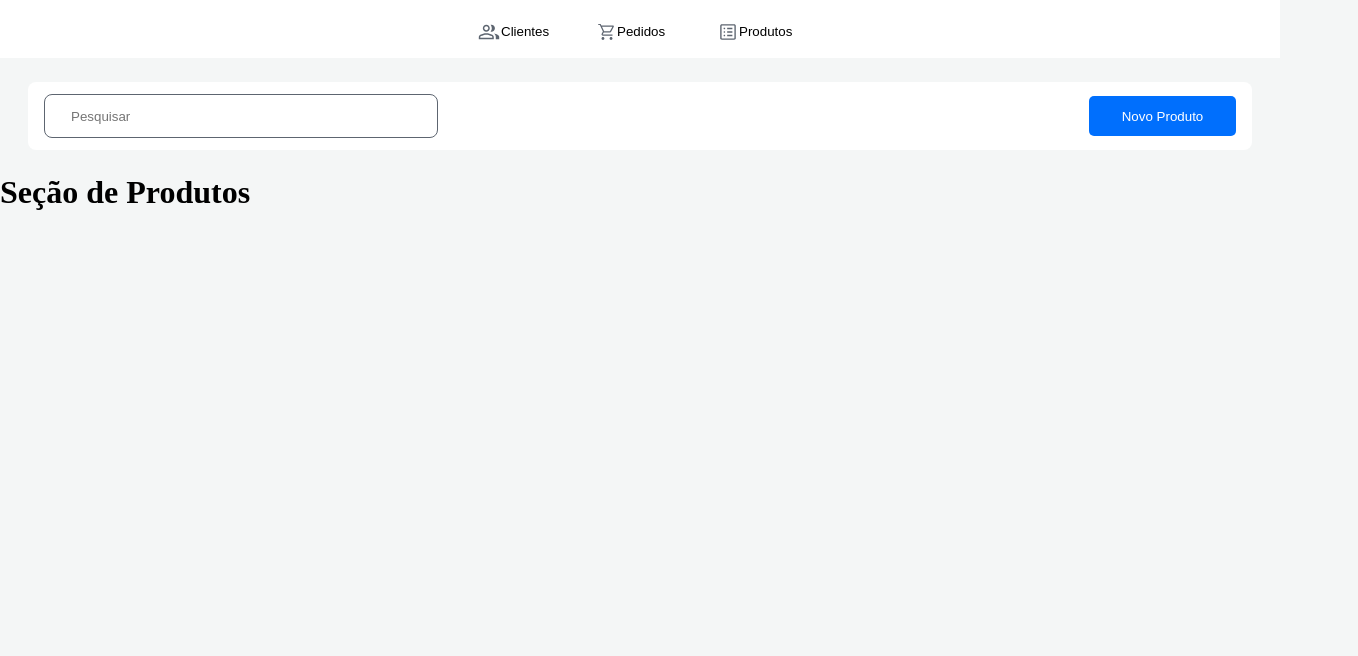
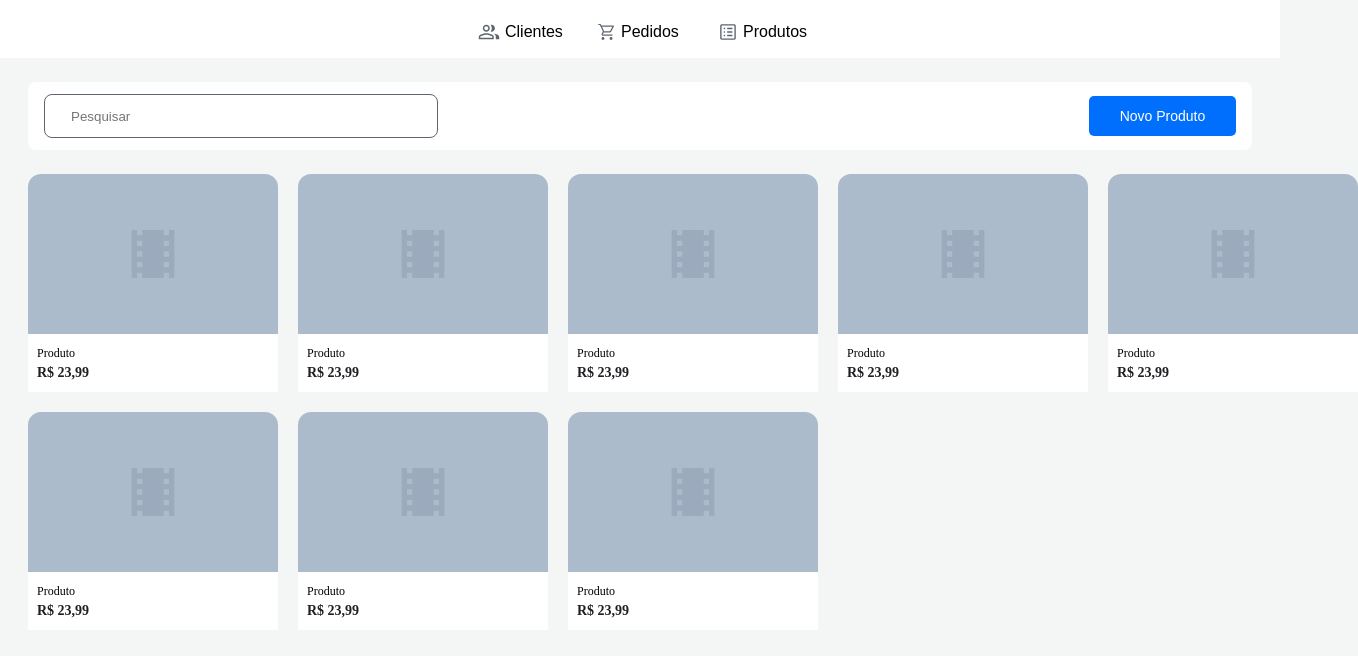
Before and after one commit to Jefsouza-dev/simple_order, a React (Vite) app: page / in a window 1280 px wide. Both pictures are taken after a click on the button "Produtos". Shown: the top 656 px of the page, 1358 px wide, since content can reach past the window. Built offline with nearby package versions, Linux system fonts and the light colour scheme.

Commit message:
feat: Develop products section and new product functionality

```diff
--- a/src/components/ActionBar/styles.js
+++ b/src/components/ActionBar/styles.js
@@ -31,6 +31,6 @@ export const Button = styled.button`
   background: #006ffd;
   border-radius: 5px;
   font-weight: 500;
-  size: 14px;
+  font-size: 14px;
   color: #ffffff;
 `;
--- a/src/components/Header/styles.js
+++ b/src/components/Header/styles.js
@@ -24,11 +24,12 @@ export const Button = styled.button`
   height: 30px;
   display: flex;
   align-items: center;
+  gap: 4px;
 `;
 
 export const titleButton = styled.span`
   font-weight: 400;
-  size: 16px;
+  font-size: 16px;
   line-height: 18.75px;
 `;
 
--- a/src/components/Input/styles.js
+++ b/src/components/Input/styles.js
@@ -10,7 +10,7 @@ export const EachInput = styled.label`
 
   .title {
     color: #2f3036;
-    size: 12px;
+    font-size: 12px;
     font-weight: 700;
   }
 `;
--- a/src/pages/Home/sections/CustomerSection/EachCustomer/styles.js
+++ b/src/pages/Home/sections/CustomerSection/EachCustomer/styles.js
@@ -31,7 +31,7 @@ export const CustomerData = styled.section`
   .customerName {
     width: 141px;
     height: 15px;
-    size: 12px;
+    font-size: 12px;
     font-weight: 700;
     color: #1f2024;
     margin-bottom: 5px;
@@ -40,7 +40,7 @@ export const CustomerData = styled.section`
   .customerCNPJ {
     width: 141px;
     height: 16px;
-    size: 12px;
+    font-size: 12px;
     font-weight: 400px;
     color: #71727a;
   }
--- a/src/pages/Home/sections/CustomerSection/NewCustomerModal/styles.js
+++ b/src/pages/Home/sections/CustomerSection/NewCustomerModal/styles.js
@@ -1,7 +1,7 @@
 import styled from "styled-components";
 
 export const ModalContent = styled.div`
-  background-color: white;
+  background-color: #ffffff;
   width: 1068px;
   height: 441px;
   border-radius: 8px;
@@ -13,7 +13,7 @@ export const Header = styled.div`
   align-items: flex-start;
 
   .title {
-    size: 14px;
+    font-size: 14px;
     font-weight: 800;
     padding: 20px 20px 0 20px;
   }
@@ -53,6 +53,6 @@ export const Button = styled.button`
   .text {
     color: #ffffff;
     font-weight: 500;
-    size: 14px;
+    font-size: 14px;
   }
 `;
--- /dev/null
+++ b/src/pages/Home/sections/ProductSection/EachProduct/index.jsx
@@ -0,0 +1,17 @@
+import * as S from "./styles";
+import mockProduct from "../../../../../assets/mockProduct.svg";
+
+export const EachProduct = () => {
+  return (
+    <S.productCard>
+      <S.img>
+        <img src={mockProduct} />
+      </S.img>
+
+      <S.DetailsSection>
+        <span className="title">Produto</span>
+        <span className="price">R$ 23,99</span>
+      </S.DetailsSection>
+    </S.productCard>
+  );
+};
--- /dev/null
+++ b/src/pages/Home/sections/ProductSection/EachProduct/styles.js
@@ -0,0 +1,42 @@
+import { styled } from "styled-components";
+
+export const productCard = styled.section`
+  width: 250px;
+  display: flex;
+  align-items: center;
+  flex-direction: column;
+`;
+
+export const img = styled.div`
+  background-color: #abbbcc;
+  width: 100%;
+  height: 160px;
+  display: flex;
+  justify-content: center;
+  align-items: center;
+  border-radius: 13px 13px 0 0;
+`;
+
+export const DetailsSection = styled.div`
+  width: 100%;
+  height: 50px;
+  display: flex;
+  flex-direction: column;
+  gap: 4px;
+  justify-content: center;
+  background: #fff;
+  padding: 4px 0 4px 0;
+
+  .title {
+    font-size: 12px;
+    font-weight: 400;
+    margin-left: 9px;
+  }
+
+  .price {
+    font-size: 14px;
+    font-weight: 800;
+    color: #1f2024;
+    margin-left: 9px;
+  }
+`;
--- /dev/null
+++ b/src/pages/Home/sections/ProductSection/NewProductModal/index.jsx
@@ -0,0 +1,43 @@
+import { ModalAnimation } from "../../../../../animation/ModalAnimation";
+import * as S from "./styles";
+import closeIcon from "../../../../../assets/closeIcon.svg";
+import uploadImage from "../../../../../assets/uploadImage.svg";
+import { Input } from "../../../../../components/Input";
+
+export const NewProductModal = ({ closeModal }) => {
+  return (
+    <ModalAnimation>
+      <S.ModalContent>
+        <S.Header>
+          <span className="title"> Cadastrar Produto</span>
+          <button onClick={closeModal}>
+            <img className="closeButton" src={closeIcon} alt="" />
+          </button>
+        </S.Header>
+
+        <S.Separator />
+
+        <S.inputArea>
+          <div className="defaultInput">
+            <Input title="Nome" />
+            <Input title="Preço" />
+          </div>
+          <div className="biggerInputs">
+            <span className="inputLabel">Descrição</span>
+            <S.DescriptionInput />
+
+            <span className="inputLabel">Foto do produto</span>
+            <S.UploadPhotoArea>
+              <S.UploadPhotoButton>
+                <img className="buttonICon" src={uploadImage} />
+                <span className="buttonTitle">Faca o upload da foto</span>
+              </S.UploadPhotoButton>
+
+              <span className="warning">JPG e PNG, somente</span>
+            </S.UploadPhotoArea>
+          </div>
+        </S.inputArea>
+      </S.ModalContent>
+    </ModalAnimation>
+  );
+};
--- /dev/null
+++ b/src/pages/Home/sections/ProductSection/NewProductModal/styles.js
@@ -0,0 +1,103 @@
+import { styled } from "styled-components";
+
+export const ModalContent = styled.div`
+  background-color: #ffffff;
+  width: 724px;
+  height: 555px;
+  border-radius: 8px;
+`;
+
+export const Header = styled.div`
+  display: flex;
+  justify-content: space-between;
+  align-items: flex-start;
+
+  .title {
+    font-size: 14px;
+    font-weight: 800;
+    padding: 20px 20px 0 20px;
+  }
+
+  .closeButton {
+    width: 13px;
+    height: 13px;
+    padding: 20px 20px 0 20px;
+  }
+`;
+
+export const inputArea = styled.div`
+  margin: 0 20px 0 20px;
+  display: flex;
+  flex-direction: column;
+
+  .defaultInput {
+    display: flex;
+    gap: 34px;
+    margin-bottom: 27px;
+  }
+
+  .biggerInputs {
+    .inputLabel {
+      color: #2f3036;
+      font-size: 12px;
+      font-weight: 700;
+    }
+  }
+`;
+
+export const Separator = styled.div`
+  border: 1px solid #d9d9d9;
+  margin: 27px 0 19px 0;
+`;
+
+export const DescriptionInput = styled.textarea`
+  width: 684px;
+  height: 94px;
+  border-radius: 12px 16px 12px 16px;
+  margin: 8px 0 8px 0;
+  outline-color: #006ffd;
+  box-sizing: border-box;
+  padding: 12px;
+  resize: none;
+`;
+
+export const UploadPhotoArea = styled.div`
+  width: 682px;
+  height: 129px;
+  display: flex;
+  flex-direction: column;
+  justify-content: center;
+  align-items: center;
+  gap: 10px;
+  margin: 10px 0 0 0;
+  border: 5px dashed #c5c6cc;
+  border-radius: 8px;
+
+  .warning {
+    font-size: 12px;
+    font-weight: 400;
+    color: #949597;
+  }
+`;
+
+export const UploadPhotoButton = styled.button`
+  width: 183px;
+  height: 29px;
+  display: flex;
+  justify-content: center;
+  align-items: center;
+  border-radius: 10px;
+  background: #006ffd;
+  gap: 4px;
+
+  .buttonIcon {
+    width: 35px;
+    height: 24px;
+  }
+
+  .buttonTitle {
+    color: #ffff;
+    font-size: 12px;
+    font-weight: 400;
+  }
+`;
--- a/src/pages/Home/sections/ProductSection/index.jsx
+++ b/src/pages/Home/sections/ProductSection/index.jsx
@@ -1,10 +1,36 @@
+import { useState } from "react";
+import * as S from "./styles";
 import { ActionBar } from "../../../../components/ActionBar";
+import { EachProduct } from "./EachProduct";
+import { NewProductModal } from "./NewProductModal";
 
 export const ProductSection = () => {
+  const [openAddNewProductModal, setOpenAddNewProductModal] = useState(false);
+
+  const handleModalAddNewProduct = () => {
+    setOpenAddNewProductModal(!openAddNewProductModal);
+  };
+
   return (
     <>
-      <ActionBar titleSection={"Produto"} />
-      <h1>Seção de Produtos</h1>
+      <ActionBar
+        titleSection={"Produto"}
+        setOpenModal={handleModalAddNewProduct}
+      />
+      <S.ProductListContainer>
+        <EachProduct />
+        <EachProduct />
+        <EachProduct />
+        <EachProduct />
+        <EachProduct />
+        <EachProduct />
+        <EachProduct />
+        <EachProduct />
+      </S.ProductListContainer>
+
+      {openAddNewProductModal && (
+        <NewProductModal closeModal={handleModalAddNewProduct} />
+      )}
     </>
   );
 };
--- /dev/null
+++ b/src/pages/Home/sections/ProductSection/styles.js
@@ -0,0 +1,10 @@
+import { styled } from "styled-components";
+
+export const ProductListContainer = styled.div`
+  display: grid;
+  grid-template-columns: repeat(5, 1fr);
+  gap: 20px;
+  justify-content: space-between;
+
+  margin-left: 28px;
+`;
```
Also changed, not shown: src/assets/mockProduct.svg (added), src/assets/uploadImage.svg (added).
